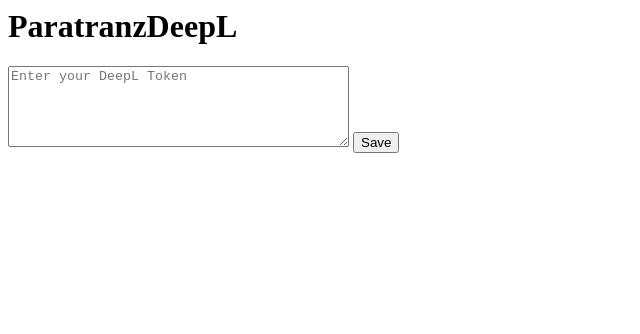
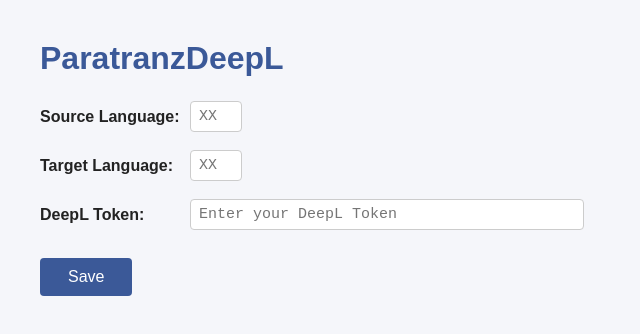
Before and after one commit to NicolasGrosjean/ParatranzDeepL, a browser extension: page chrome_extension/index.html in a window 1280 px wide. Shown: the whole page, without its empty margins (0-640 px from the left). Drawn offline with Linux system fonts and the light colour scheme.

Commit message:
Add languages in settings

```diff
--- a/chrome_extension/index.html
+++ b/chrome_extension/index.html
@@ -1,8 +1,76 @@
 <html>
-  <body>
-    <h1>ParatranzDeepL</h1>
-    <textarea id="deepLToken" rows="5" cols="40" placeholder="Enter your DeepL Token"></textarea>
-    <button id="saveBtn">Save</button>
-    <script src="scripts/index.js"></script>
-  </body>
+    <head>
+        <title>ParatranzDeepL</title>
+        <style>
+            body {
+                font-family: Arial, sans-serif;
+                background: #f5f6fa;
+                margin: 40px;
+                color: #222;
+            }
+            h1 {
+                color: #3b5998;
+                margin-bottom: 24px;
+            }
+            .form-group {
+                margin-bottom: 18px;
+                display: flex;
+                align-items: center;
+            }
+            label {
+                width: 140px;
+                font-weight: bold;
+                margin-right: 10px;
+            }
+            textarea {
+                resize: none;
+                padding: 6px 8px;
+                border: 1px solid #ccc;
+                border-radius: 4px;
+                font-size: 15px;
+                background: #fff;
+                transition: border-color 0.2s;
+            }
+            textarea:focus {
+                border-color: #3b5998;
+                outline: none;
+            }
+            #saveBtn {
+                background: #3b5998;
+                color: #fff;
+                border: none;
+                padding: 10px 28px;
+                border-radius: 4px;
+                font-size: 16px;
+                cursor: pointer;
+                margin-top: 10px;
+                transition: background 0.2s;
+            }
+            #saveBtn:hover {
+                background: #29487d;
+            }
+        </style>
+    </head>
+    <body>
+        <h1>ParatranzDeepL</h1>
+
+        <div class="form-group">
+            <label for="sourceLng">Source Language:</label>
+            <textarea id="sourceLng" rows="1" cols="2" placeholder="XX"></textarea>
+        </div>
+
+        <div class="form-group">
+            <label for="targetLng">Target Language:</label>
+            <textarea id="targetLng" rows="1" cols="2" placeholder="XX"></textarea>
+        </div>
+
+        <div class="form-group">
+            <label for="deepLToken">DeepL Token:</label>
+            <textarea id="deepLToken" rows="1" cols="40" placeholder="Enter your DeepL Token"></textarea>
+        </div>
+
+        <button id="saveBtn">Save</button>
+        <label id="saveLbl"></label>
+        <script src="scripts/index.js"></script>
+    </body>
 </html>
--- a/chrome_extension/scripts/background.js
+++ b/chrome_extension/scripts/background.js
@@ -6,6 +6,7 @@
             headers: request.headers,
             body: JSON.stringify({
                 text: [request.originalText],
+                source_lang: request.sourceLanguage,
                 target_lang: request.targetLanguage,
             }),
         };
--- a/chrome_extension/scripts/index.js
+++ b/chrome_extension/scripts/index.js
@@ -1,11 +1,28 @@
-const textarea = document.getElementById('deepLToken');
+const sourceLngTA = document.getElementById('sourceLng');
+const targetLngTA = document.getElementById('targetLng');
+const deeplTokenTA = document.getElementById('deepLToken');
 const saveBtn = document.getElementById('saveBtn');
+const saveLbl = document.getElementById('saveLbl');
+
+chrome.storage.local.get(['sourceLngValue'], (result) => {
+    sourceLngTA.value = result.sourceLngValue || '';
+});
+
+chrome.storage.local.get(['targetLngValue'], (result) => {
+    targetLngTA.value = result.targetLngValue || '';
+});
 
 chrome.storage.local.get(['deepLTokenValue'], (result) => {
-    textarea.value = result.deepLTokenValue || '';
+    deeplTokenTA.value = result.deepLTokenValue || '';
 });
 
 saveBtn.addEventListener('click', () => {
-    chrome.storage.local.set({ deepLTokenValue: textarea.value });
+    chrome.storage.local.set({ sourceLngValue: sourceLngTA.value });
+    chrome.storage.local.set({ targetLngValue: targetLngTA.value });
+    chrome.storage.local.set({ deepLTokenValue: deeplTokenTA.value });
     console.info("ParatranzDeepL config saved")
+    saveLbl.textContent = "Saved!";
+    setTimeout(() => {
+        saveLbl.textContent = "";
+    }, 1500);
 });
```
Also changed, not shown: chrome_extension/scripts/translate_with_deepl.js (+44 -3 lines), 1 other file.
